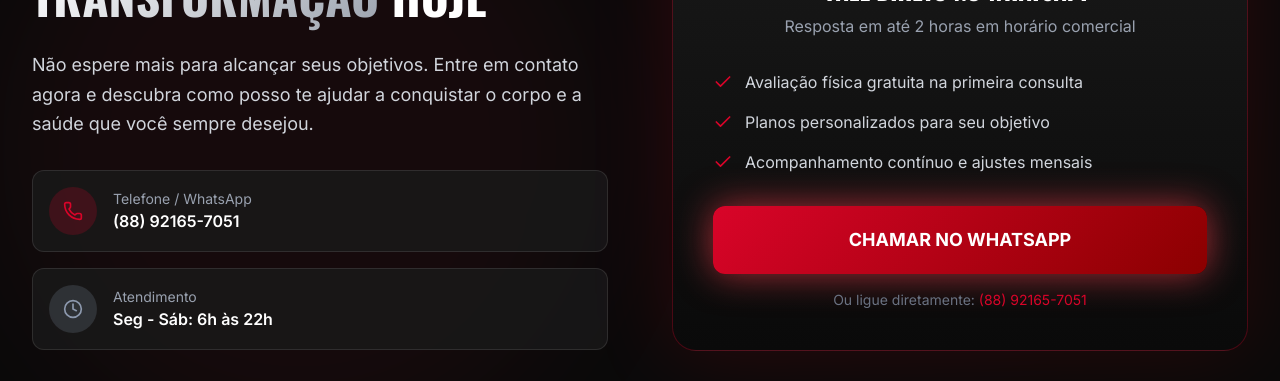
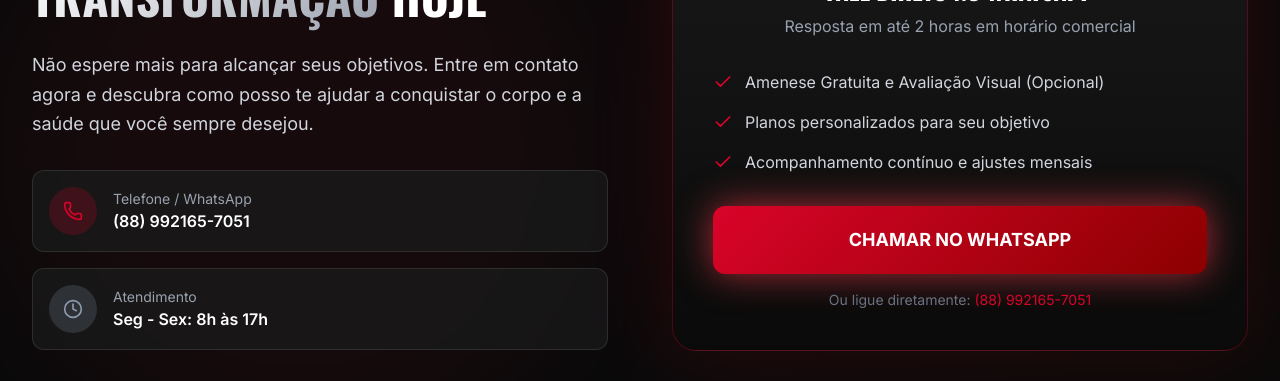
Before and after one commit to JoseSilva84/dario-personal, a React (Vite) app: page / in a window 1280 px wide. Shown: the part 4669-5050 px from the top of the page. Built offline with nearby package versions, Linux system fonts and the light colour scheme.

Commit message:
feat: correção textos

```diff
--- a/src/components/Agendamento.jsx
+++ b/src/components/Agendamento.jsx
@@ -3,7 +3,7 @@ import { motion } from 'framer-motion';
 import { Calendar, Clock, User, CheckCircle } from 'lucide-react';
 
 const horariosDisponiveis = [
-  '08:00', '09:00', '10:00', '11:00', '14:00', '15:00', '16:00', '17:00', '18:00'
+  '08:00', '09:00', '10:00', '11:00', '14:00', '15:00', '16:00', '17:00', 'Horário a combinar'
 ];
 
 const tiposServico = [
@@ -12,6 +12,9 @@ const tiposServico = [
   { id: 3, nome: 'Consultoria Online', duracao: '40 min' },
   { id: 4, nome: 'Mentoria Online', duracao: '30 min' },
 ];
+
+//Segunda à sexta (segunda opção: data a definir), de 08h00 às 11h00
+
 
 export default function Agendamento() {
   const [formData, setFormData] = useState({
--- a/src/components/Contato.jsx
+++ b/src/components/Contato.jsx
@@ -35,16 +35,9 @@ export default function Contato() {
                 </div>
                 <div>
                   <p className="text-gray-400 text-sm">Telefone / WhatsApp</p>
-                  <p className="text-white font-semibold">(88) 92165-7051</p>
+                  <p className="text-white font-semibold">(88) 992165-7051</p>
                 </div>
               </div>
-
-              {/* <div className="flex items-center gap-4 p-4 bg-brand-dark/80 rounded-xl border border-white/10">
-                <div>
-                  <p className="text-gray-400 text-sm">Instagram</p>
-                  <p className="text-white font-semibold">@dariolopes_personal</p>
-                </div>
-              </div> */}
 
               <div className="flex items-center gap-4 p-4 bg-brand-dark/80 rounded-xl border border-white/10">
                 <div className="w-12 h-12 rounded-full bg-brand-gold/20 flex items-center justify-center">
@@ -52,7 +45,7 @@ export default function Contato() {
                 </div>
                 <div>
                   <p className="text-gray-400 text-sm">Atendimento</p>
-                  <p className="text-white font-semibold">Seg - Sáb: 6h às 22h</p>
+                  <p className="text-white font-semibold">Seg - Sex: 8h às 17h</p>
                 </div>
               </div>
             </div>
@@ -80,7 +73,7 @@ export default function Contato() {
               <div className="space-y-4 mb-8">
                 <div className="flex items-center gap-3 text-gray-300">
                   <Check className="w-5 h-5 text-brand-red flex-shrink-0" />
-                  <span>Avaliação física gratuita na primeira consulta</span>
+                  <span>Amenese Gratuita e Avaliação Visual (Opcional)</span>
                 </div>
                 <div className="flex items-center gap-3 text-gray-300">
                   <Check className="w-5 h-5 text-brand-red flex-shrink-0" />
@@ -104,7 +97,7 @@ export default function Contato() {
               <p className="text-center text-gray-500 text-sm mt-4">
                 Ou ligue diretamente:{' '}
                 <a href="tel:+5588921657051" className="text-brand-red hover:underline">
-                  (88) 92165-7051
+                  (88) 992165-7051
                 </a>
               </p>
             </div>
```
